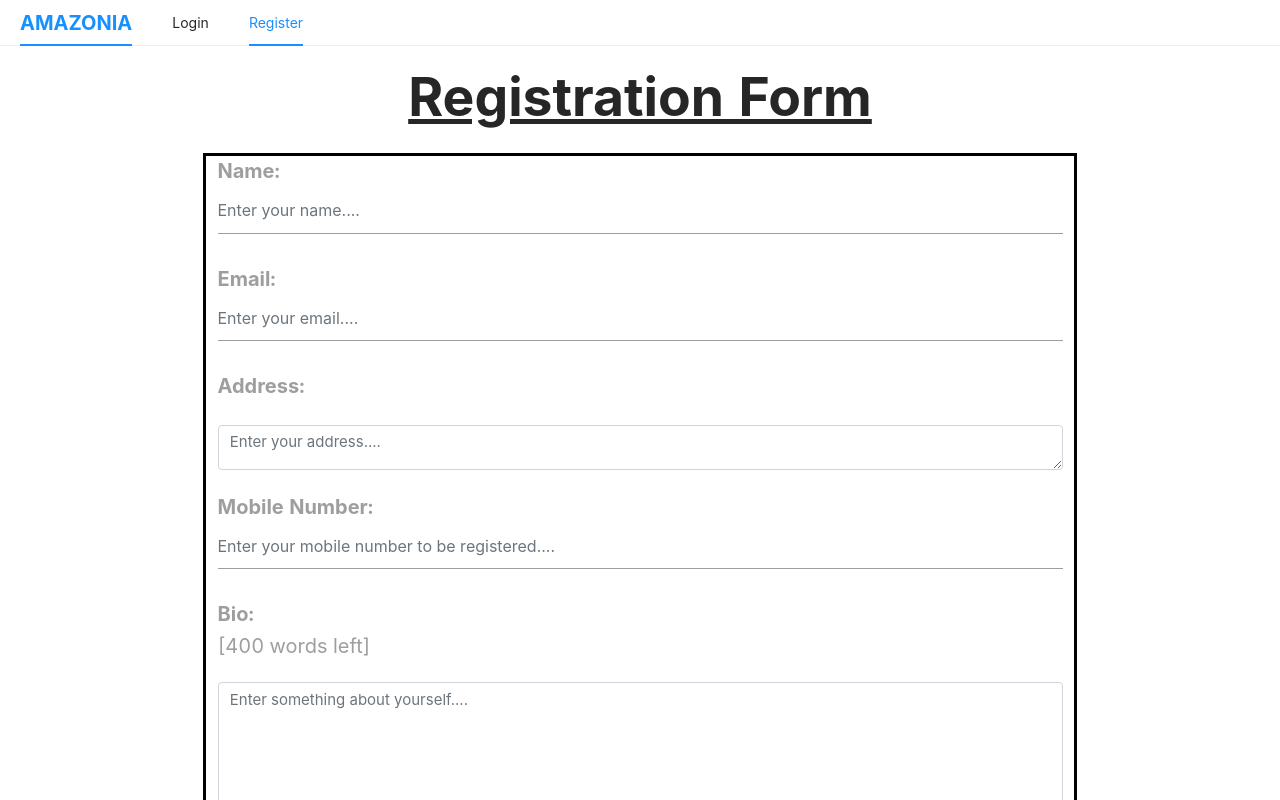
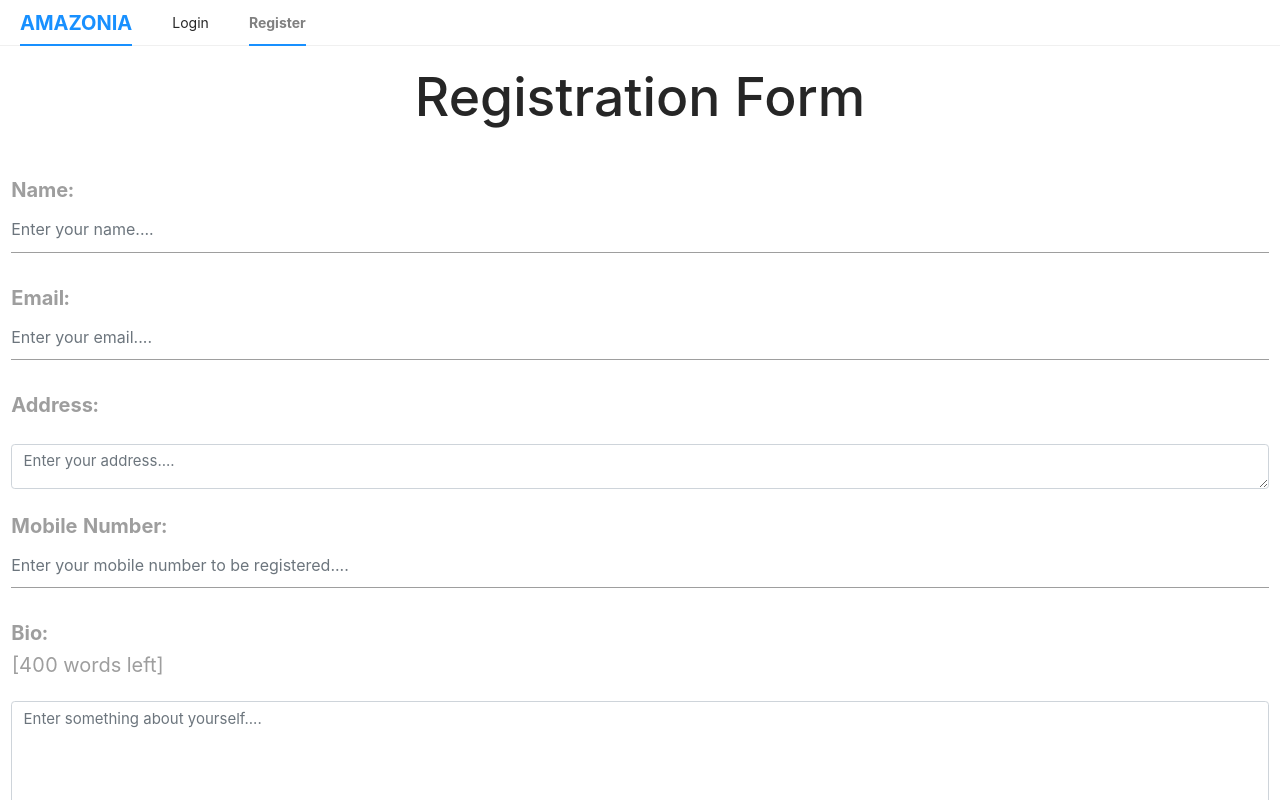
Before and after one commit to Anirban007-jpg/ECommerce-with-nextjs, a Next.js app in the folder Frontend/: page /register in a window 1280 px wide. Shown: the top 800 px of the page. Built offline with nearby package versions, Linux system fonts and the light colour scheme.

Commit message:
Closes #18

```diff
--- a/Frontend/components/Layout.js
+++ b/Frontend/components/Layout.js
@@ -1,9 +1,9 @@
 import Footer from './Footer';
 import Navbar from './Navbar';
 import React from 'react';
-
 import {ToastContainer} from "react-toastify";
 import "react-toastify/dist/ReactToastify.css";
+
 
 const Layout = ({children}) => {
  return (
--- a/Frontend/components/Navbar.js
+++ b/Frontend/components/Navbar.js
@@ -1,13 +1,22 @@
 import {useState, useEffect} from 'react';
 import { Menu } from 'antd';
 // import { MailOutlined, AppstoreOutlined, SettingOutlined } from '@ant-design/icons';
-import 'antd/dist/antd.css';
+import '../node_modules/antd/dist/antd.css';
+import {withRouter} from "next/router";
 import Link from 'next/link';
 import {API_NAME} from '../config.js';
 
 const { Item } = Menu;
 
-const Navbar = () => {
+const styleChange = (router,key) => {
+    if (router.pathname === key){
+      return {color:"grey" , fontWeight: "bolder"}
+    }else{
+      return;
+    }
+}
+
+const Navbar = ({router}) => {
 
   const [current, setCurrent] = useState("");
 
@@ -26,12 +35,12 @@ const Navbar = () => {
          </Item>
          <Item key="/login" onClick={(e) => setCurrent(e.key)}>
             <Link href="/login">
-              <a>Login</a>
+              <a style={styleChange(router, "/login")}>Login</a>
             </Link>
          </Item>
          <Item key="/register" onClick={(e) => setCurrent(e.key)}>
             <Link href="/register">
-              <a>Register</a>
+              <a style={styleChange(router, "/register")}>Register</a>
             </Link>
          </Item>
 
@@ -41,4 +50,4 @@ const Navbar = () => {
     )
 }
 
-export default Navbar
+export default withRouter(Navbar);
--- a/Frontend/components/auth/RegisterComponent.js
+++ b/Frontend/components/auth/RegisterComponent.js
@@ -86,7 +86,7 @@ const RegisterComponent = () => {
 
     // Form
     const RegistrationForm = (name,email,address,mobile_no,about,password,confirmed_password,role,loading) => (
-            <form noValidate onSubmit={handleSubmit}  className="row pb-4 ml-3 mr-4" style={{border: '3px solid black'}}>
+            <form noValidate onSubmit={handleSubmit}  className="row pb-4 ml-3 mr-4">
                 <div className="form-group">
                     <label style={{fontSize: "20px"}}><strong>Name:</strong></label><br/>
                     <input className="form-control" type="text" value={name} onChange={handleChange('name')} placeholder="Enter your name...." />
--- a/Frontend/package.json
+++ b/Frontend/package.json
@@ -19,11 +19,12 @@
     "@zeit/next-css": "^1.0.1",
     "antd": "^4.16.0",
     "axios": "^0.21.1",
+    "bootstrap": "^5.0.1",
     "dotenv": "^10.0.0",
     "isomorphic-fetch": "^3.0.0",
     "js-cookie": "^2.2.1",
     "moment": "^2.29.1",
-    "next": "^10.2.2",
+    "next": "^10.0.4",
     "nprogress": "^0.2.0",
     "react": "^17.0.2",
     "react-dom": "^17.0.2",
--- a/Frontend/pages/_document.js
+++ b/Frontend/pages/_document.js
@@ -19,6 +19,7 @@ class MyDocument extends Document {
           />
         </Head>
         <body>
+
           <Main />
           <NextScript>
                <script src="https://cdn.jsdelivr.net/npm/@popperjs/core@2.9.2/dist/umd/popper.min.js" integrity="sha384-IQsoLXl5PILFhosVNubq5LC7Qb9DXgDA9i+tQ8Zj3iwWAwPtgFTxbJ8NT4GN1R8p" crossOrigin="anonymous"></script>
--- a/Frontend/pages/register.js
+++ b/Frontend/pages/register.js
@@ -7,8 +7,8 @@ const register = () => {
         <Layout>
             <React.Fragment>
                 <br />
-                <h2 className="text-center" style={{textDecoration: 'underline', fontWeight: 'bolder'}}>Registration Form</h2>
-                <div className="container mr-3 ml-3 mt-2 mb-2">
+                <h2 className="text-center">Registration Form</h2><br/>
+                <div className="mr-3 ml-3 pr-3 pl-3">
                     <RegisterComponent />
                 </div>
             </React.Fragment>
```
Also changed, not shown: 1 other file (tests, documents, lock files or other folders).
